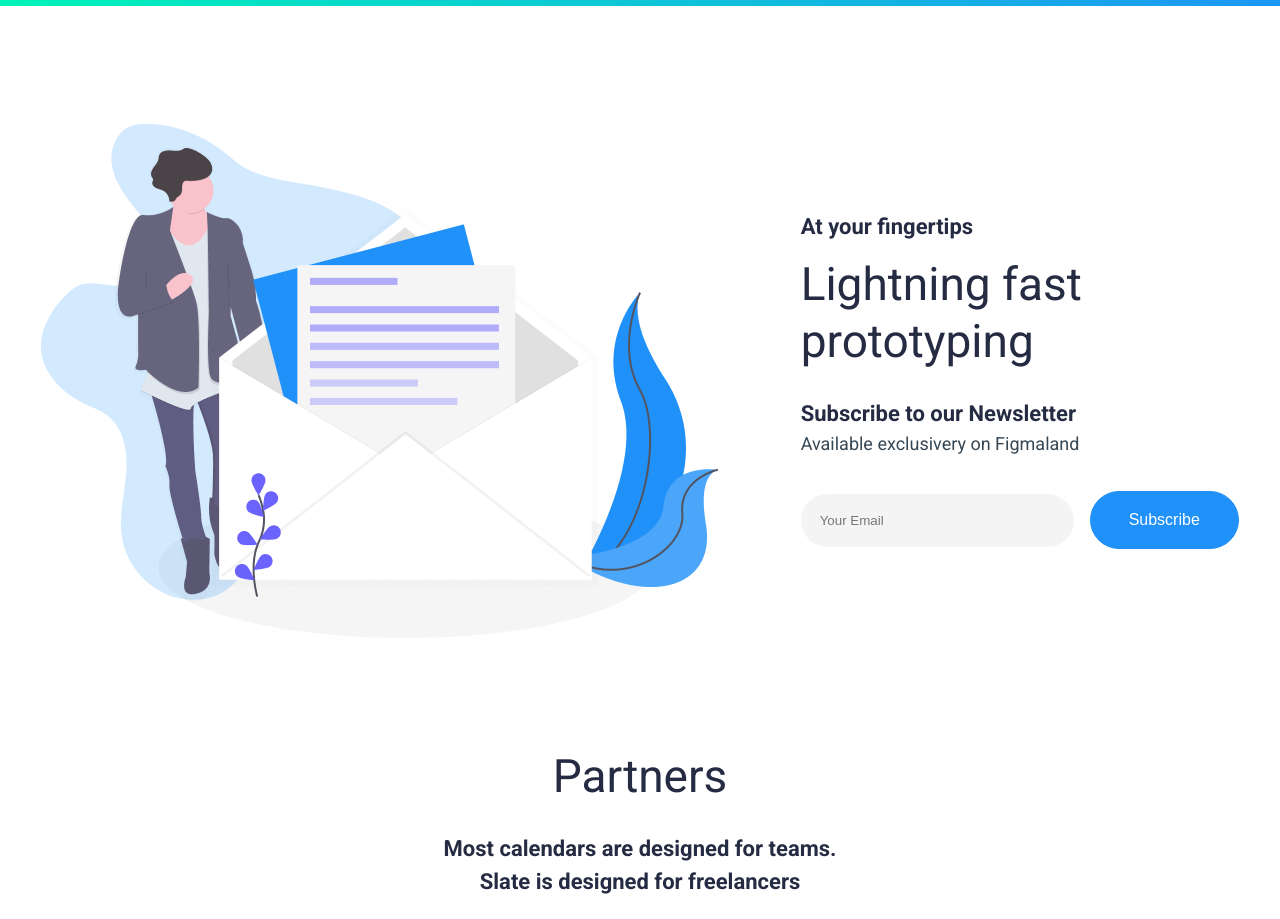
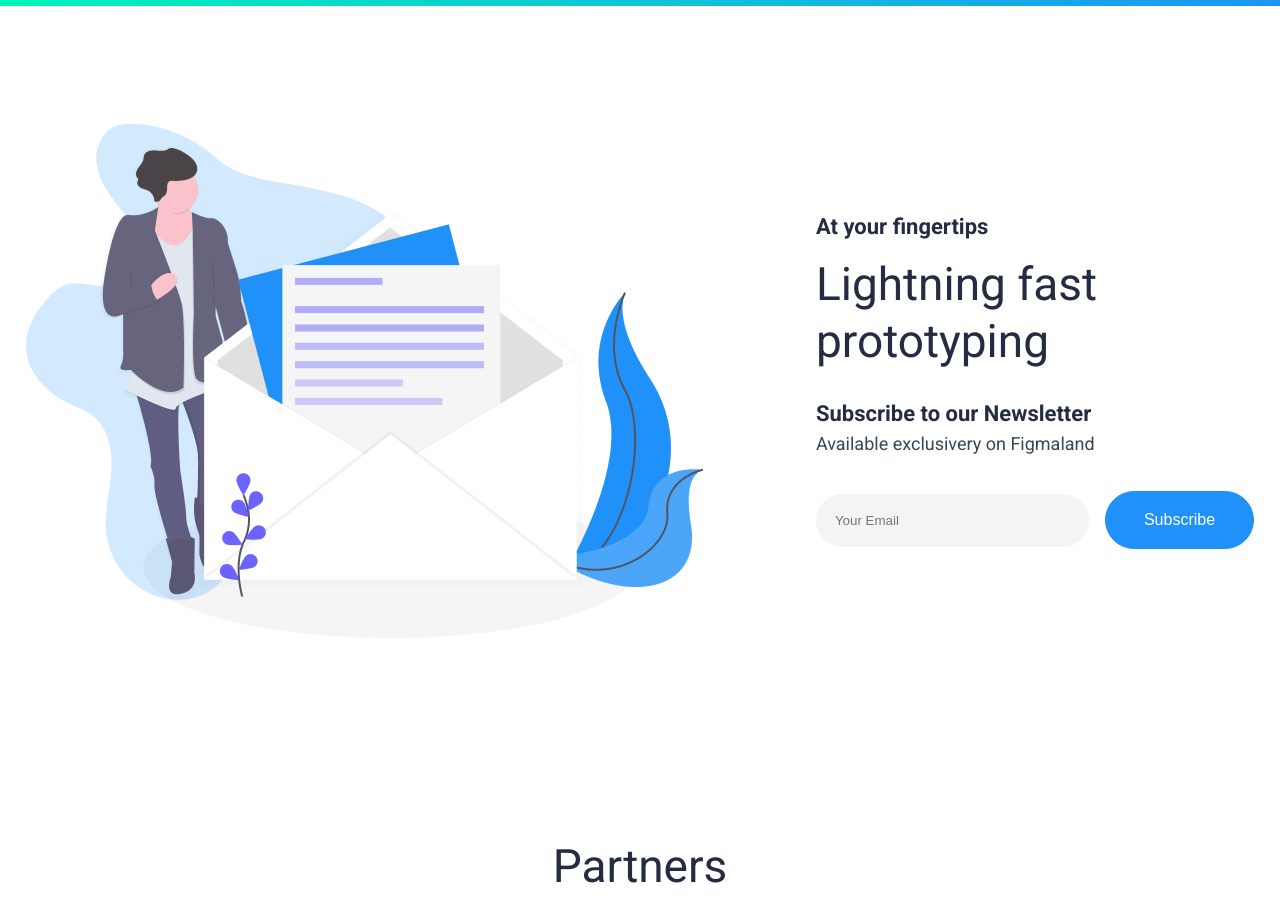
Before and after one commit to BenNiks1/Bogdan-Sychev, a plain HTML site: page Figmaland /index.html in a window 1280 px wide. Shown: the part 2980-3899 px from the top of the page. Drawn offline with Linux system fonts and the light colour scheme.

Commit message:
исправил немного стили

```diff
--- a/Figmaland /style/scss/newsletter.scss
+++ b/Figmaland /style/scss/newsletter.scss
@@ -3,10 +3,13 @@
 
 .newsletter {
     display: flex;
-    justify-content: space-around;
+    justify-content: center;
     align-items: center;
     margin-top: 118px;
-    margin-bottom: 110px;
+    margin-bottom: 200px;
+    &__img{
+      margin-right: 113px;
+    }
     &__inner {
       &-text {
         font-size: 22px;
```
Also changed, not shown: Figmaland /style/main.css, 1 other file.
